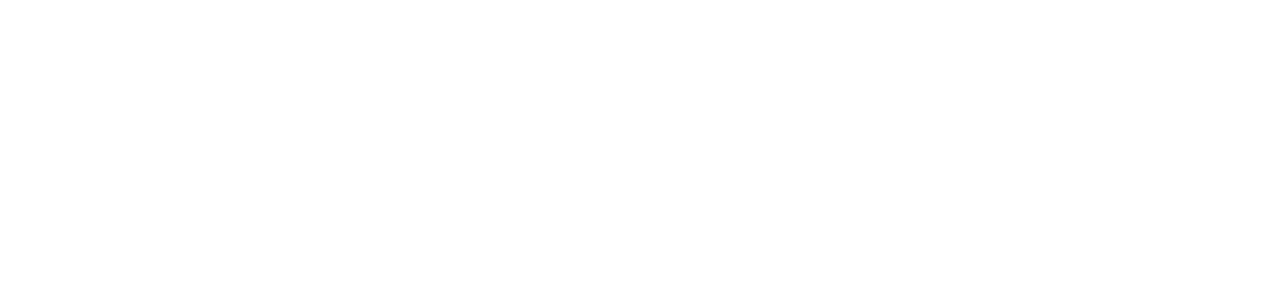
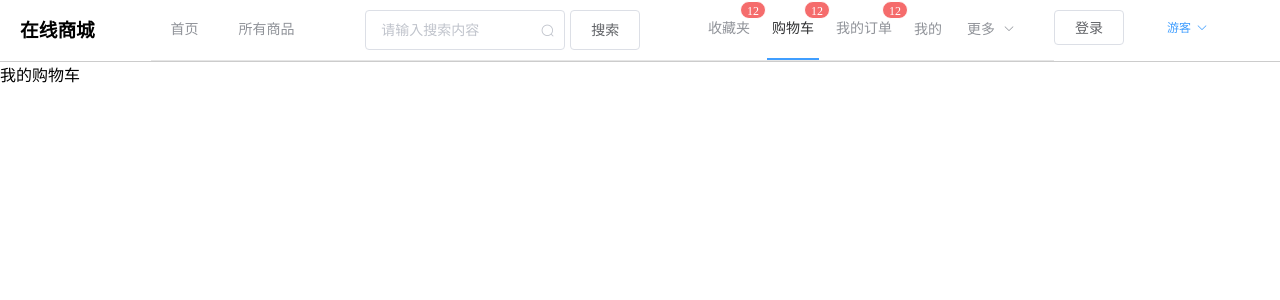
Before and after one commit to Hacker-C/mall-system, a Vue app: page /cart in a window 1280 px wide. Shown: the top 300 px of the page. Built offline with nearby package versions, Linux system fonts and the light colour scheme.

Commit message:
feature: 导航栏路由配置基本完成

```diff
--- a/src/components/Header.vue
+++ b/src/components/Header.vue
@@ -23,22 +23,30 @@
           <el-button style="margin-left: 5px">搜索</el-button>
         </el-col>
         <el-menu-item
-          index="5"
+          index="/like"
           class="el-menu-right"
           :offset="2"
           style="line-height: 38px"
         >
           <el-badge :value="12" class="item"> 收藏夹 </el-badge>
         </el-menu-item>
-        <el-menu-item index="6" class="el-menu-right" style="line-height: 38px">
+        <el-menu-item
+          index="/cart"
+          class="el-menu-right"
+          style="line-height: 38px"
+        >
           <el-badge :value="12" class="item"> 购物车 </el-badge>
         </el-menu-item>
-        <el-menu-item index="7" class="el-menu-right" style="line-height: 38px">
+        <el-menu-item
+          index="/order"
+          class="el-menu-right"
+          style="line-height: 38px"
+        >
           <el-badge :value="12" class="item" style="height: 20px">
             我的订单
           </el-badge>
         </el-menu-item>
-        <el-menu-item index="8" class="el-menu-right">我的</el-menu-item>
+        <el-menu-item index="/profile" class="el-menu-right">我的</el-menu-item>
         <el-submenu index="">
           <template slot="title">更多</template>
           <el-menu-item index="/about">关于本网站</el-menu-item>
--- /dev/null
+++ b/src/views/Cart.vue
@@ -0,0 +1,10 @@
+<template>
+  <div>我的购物车</div>
+</template>
+
+<script>
+export default {}
+</script>
+
+<style>
+</style>
--- /dev/null
+++ b/src/views/Like.vue
@@ -0,0 +1,10 @@
+<template>
+  <div>我的收藏夹</div>
+</template>
+
+<script>
+export default {}
+</script>
+
+<style>
+</style>
--- /dev/null
+++ b/src/views/Order.vue
@@ -0,0 +1,10 @@
+<template>
+  <div>我的订单</div>
+</template>
+
+<script>
+export default {}
+</script>
+
+<style>
+</style>
--- /dev/null
+++ b/src/views/Profile.vue
@@ -0,0 +1,10 @@
+<template>
+  <div>我的个人信息</div>
+</template>
+
+<script>
+export default {}
+</script>
+
+<style>
+</style>
```
Also changed, not shown: src/router/index.js (+20 -0 lines).
